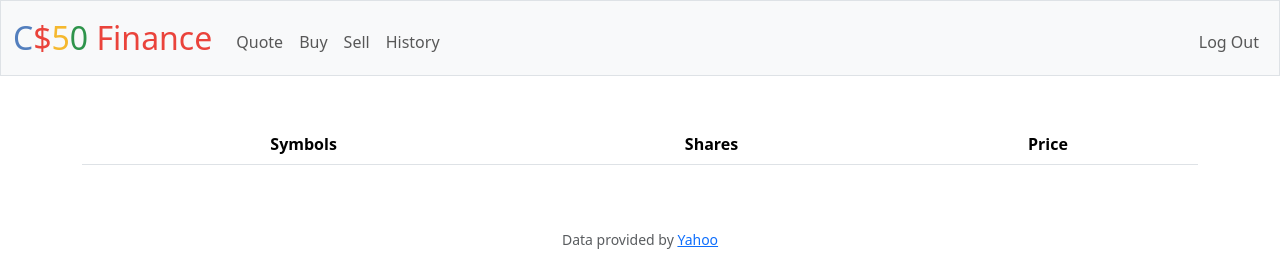
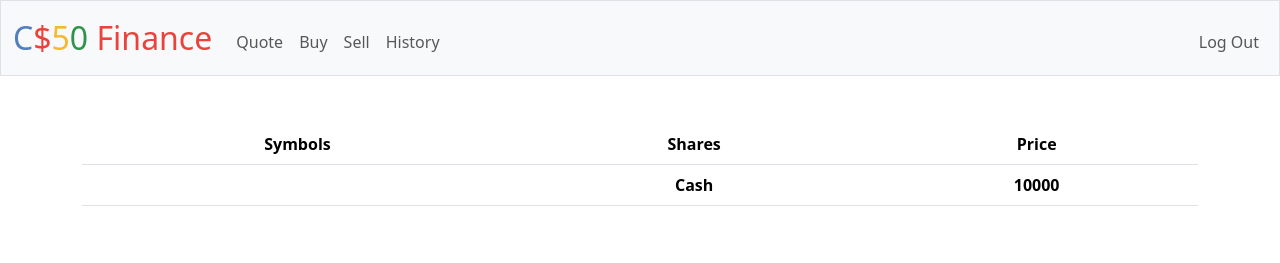
Before and after one commit to sevensora/bored, a Flask app: page / in a window 1280 px wide. Shown: the top 263 px of the page. Run offline with Flask 3, Linux system fonts and the light colour scheme; a user stored in the database is signed in; data comes from the database, SQL or seed files in the repository; data that the repository does not hold is empty; some libraries are stand-ins or nearby versions.

Commit message:
Tue, Apr 23, 2024, 11:39 PM +10:00

```diff
--- a/finance/templates/index.html
+++ b/finance/templates/index.html
@@ -22,6 +22,13 @@
             </tr>
             {% endfor %}
         </tbody>
+        <tfoot>
+            <tr>
+                <td></td>
+                <th scope="1">Cash</th>
+                <th scope="1">{{ cash }}</td>
+            </tr>
+        </tfoot>
     </table>
 
 {% endblock %}
```
